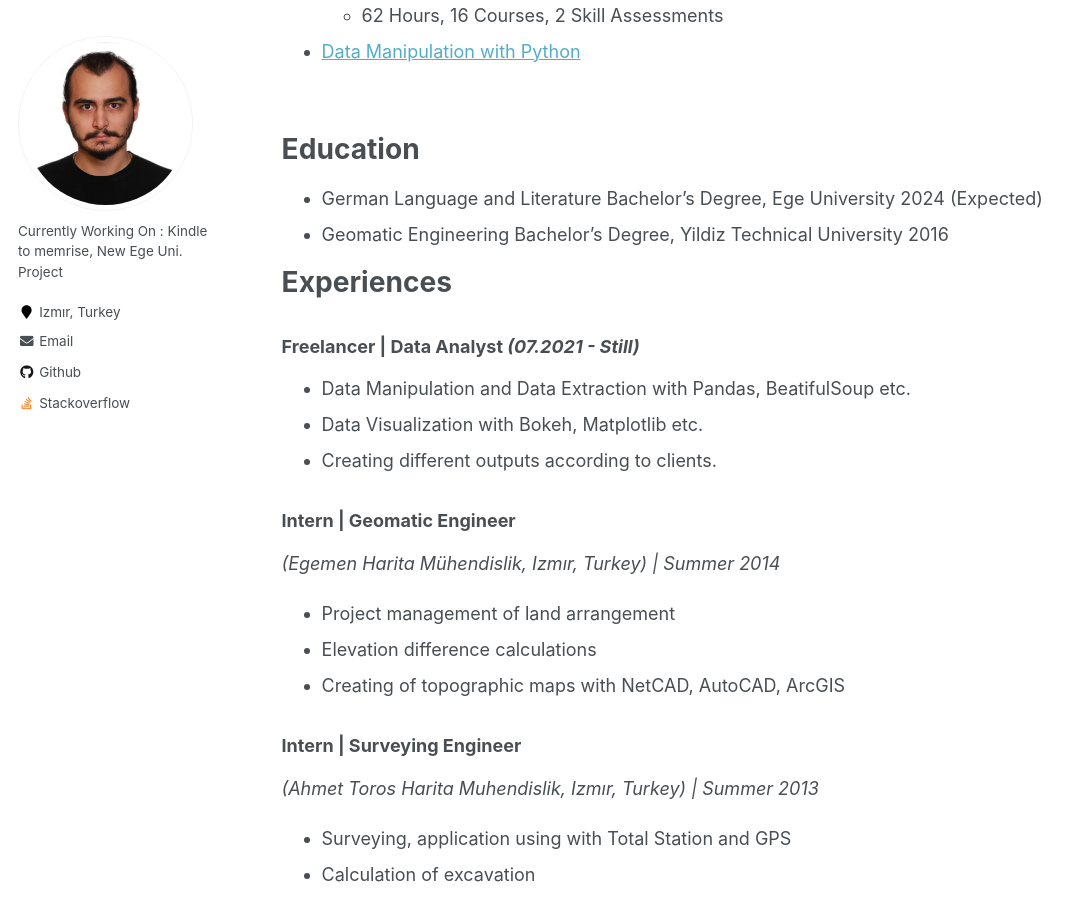
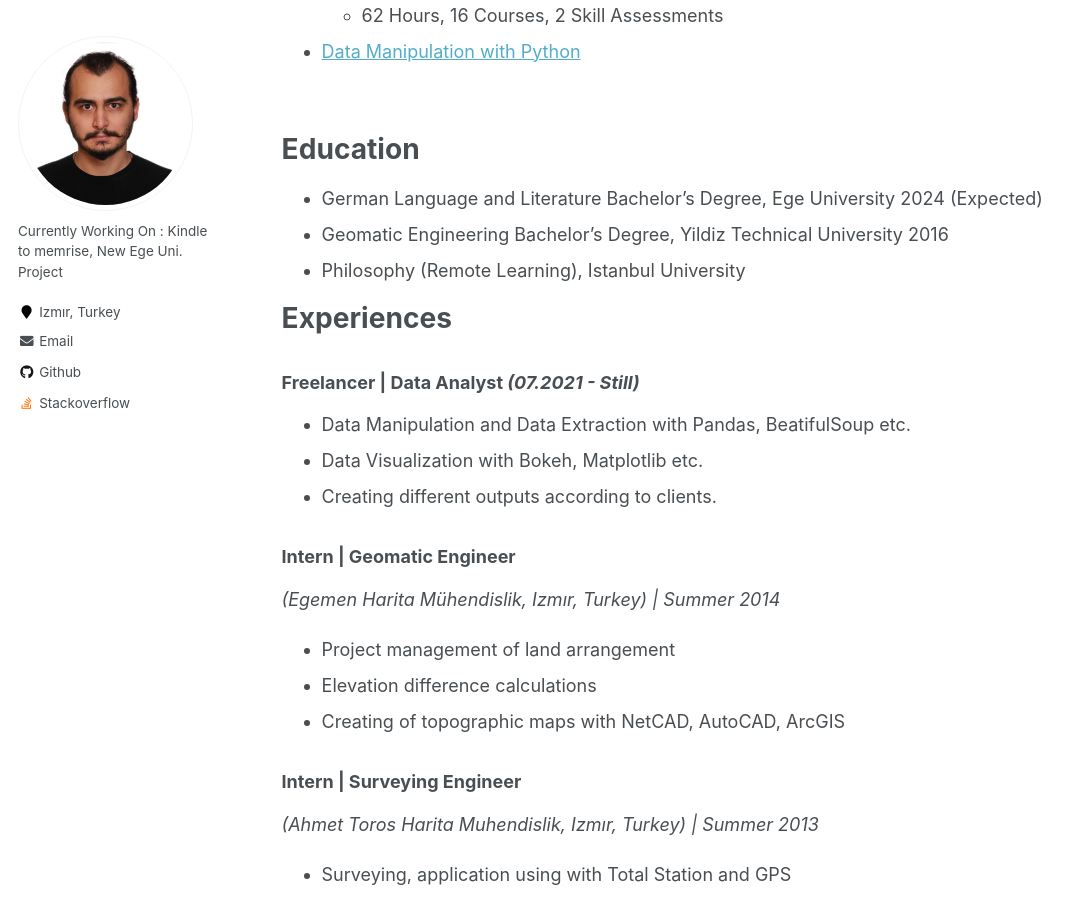
Before and after one commit to angelsdemos/kagankocdemir, a Jekyll site: the page built from _pages/cv.md, in a window 1280 px wide and 900 px high, scrolled down 2114 px. Shown: the whole window, without its empty margins (0-1086 px from the left). Built offline with Jekyll 4.4.1, drawn with Linux system fonts in a browser that asks for light colours.

Commit message:
Update cv.md

```diff
--- a/_pages/cv.md
+++ b/_pages/cv.md
@@ -74,6 +74,7 @@ Education
 ======
 * German Language and Literature Bachelor's Degree, Ege University 2024 (Expected)
 * Geomatic Engineering Bachelor's Degree, Yildiz Technical University 2016
+* Philosophy (Remote Learning), Istanbul University
 
 Experiences
 ======
```
